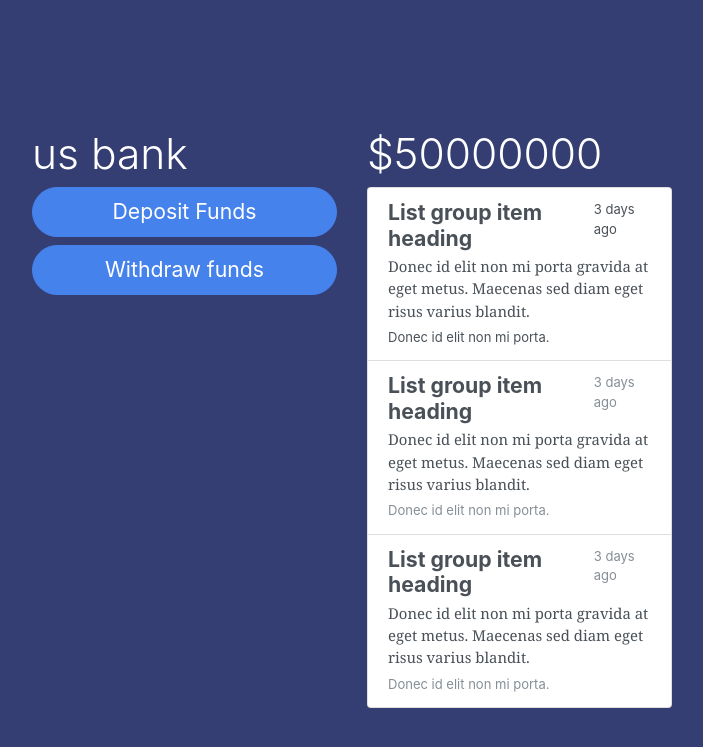
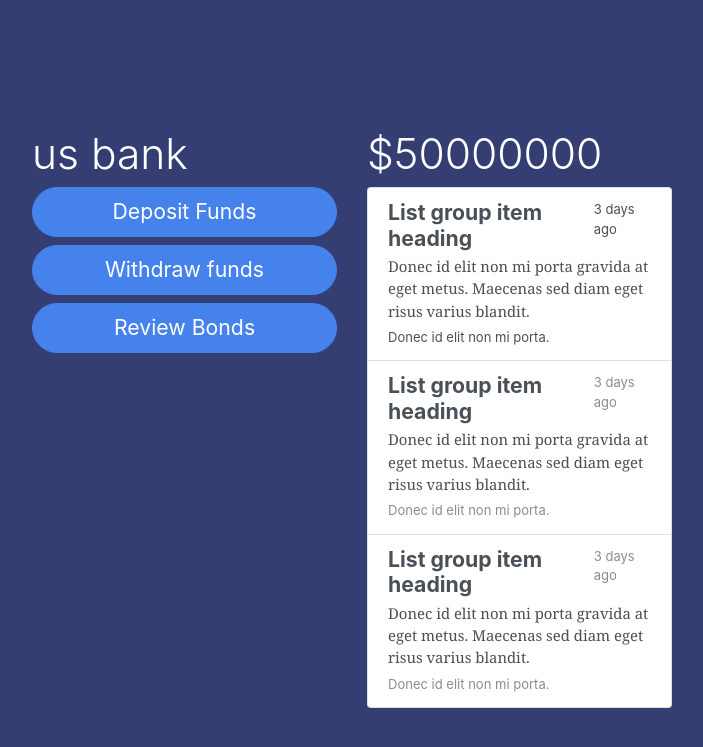
Before and after one commit to crypto-bonds/cryptobonds-web-server, a Django app: template cryptoserver/templates/cryptoserver/bank_main.html in a window 1280 px wide. Shown: the top 747 px of the page, without its empty margins (96-799 px from the left). Run offline with Django 3.2, Linux system fonts and the light colour scheme; the template is opened without the code that fills it: values that come from a table or form of the project are taken from there, others are empty; data comes from the database, SQL or seed files in the repository; some libraries are stand-ins or nearby versions.

Commit message:
Fixed urls in bank main page

```diff
--- a/cryptoserver/templates/cryptoserver/bank_main.html
+++ b/cryptoserver/templates/cryptoserver/bank_main.html
@@ -21,10 +21,11 @@
     <div class="row">
       <div class="col">
         <h1>{{ bank.name }}</h1>
-        <button type="button" class="btn btn-primary btn-lg btn-block">Deposit
-          Funds</button>
-        <button type="button" class="btn btn-primary btn-lg btn-block">Withdraw
-          funds</button>
+        <a href="{% url 'bdeposit' bank.id %}" class="btn btn-primary btn-lg btn-block">Deposit
+          Funds</a>
+        <a href="{% url 'bwithdraw' bank.id %}" class="btn btn-primary btn-lg btn-block">Withdraw
+          funds</a>
+          <a href="{% url 'baccept' bank.id %}" class="btn btn-primary btn-lg btn-block">Review Bonds</a>
       </div>
       <div class="col">
         <h1>${{ bank.money }}</h1>
```
